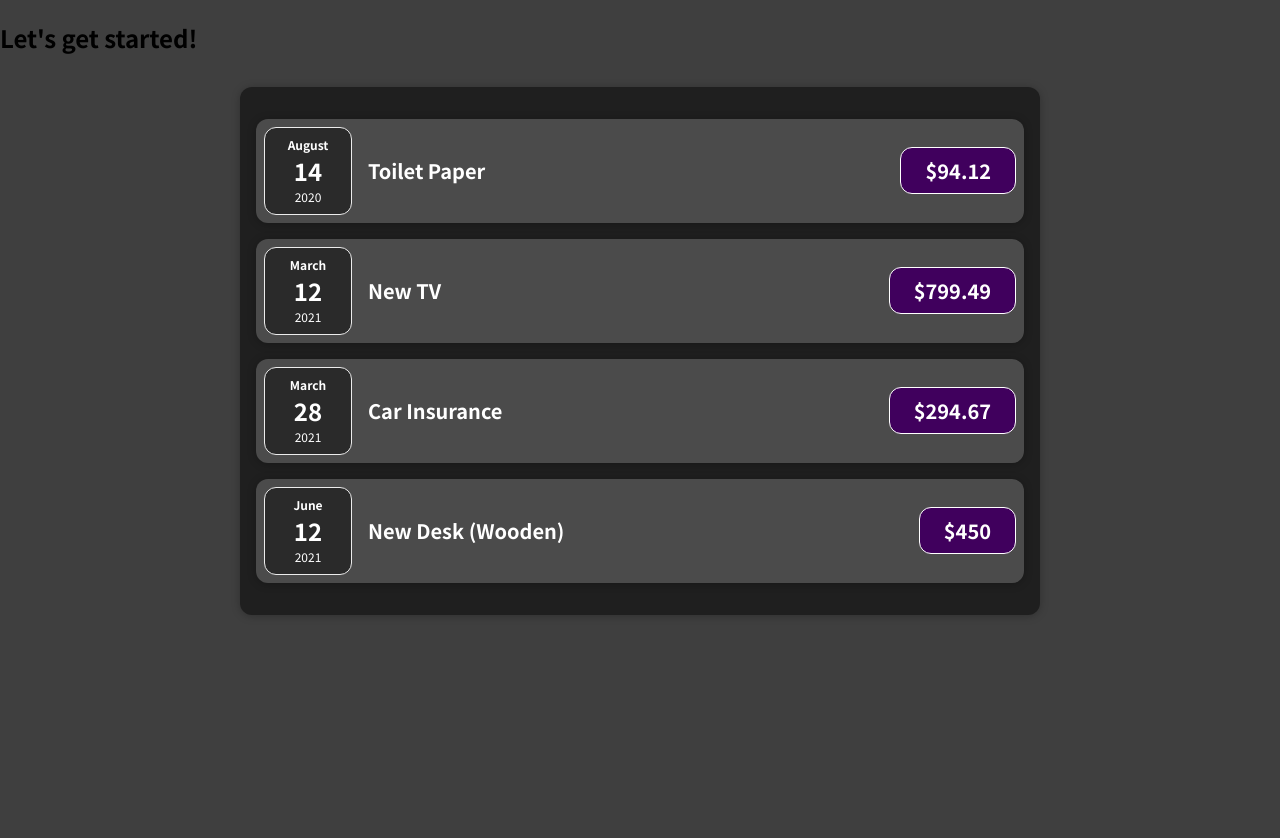
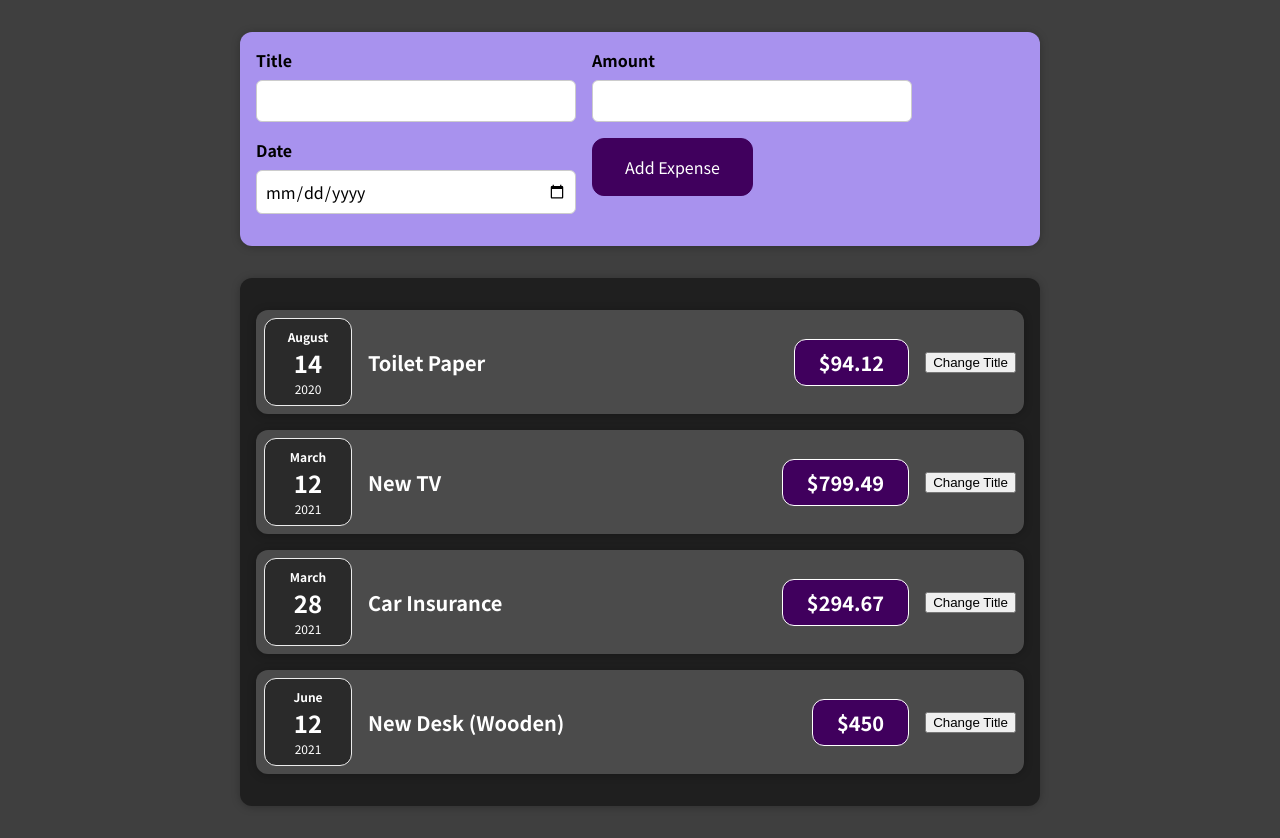
Before and after one commit to bbogomilov1/expenses-app--react, a React (Create React App) app: page / in a window 1280 px wide. Before the commit the page ends 800 px from the top, so only its background shows below. Built offline with nearby package versions, Linux system fonts and the light colour scheme.

Commit message:
working with state

```diff
--- a/src/App.js
+++ b/src/App.js
@@ -1,5 +1,6 @@
 // import React from "react";
 import Expenses from "./components/Expenses/Expenses";
+import NewExpense from "./components/NewExpense/NewExpense";
 
 const App = () => {
   const expenses = [
@@ -33,7 +34,7 @@
 
   return (
     <div>
-      <h2>Let's get started!</h2>
+      <NewExpense />
       <Expenses data={expenses} />
     </div>
   );
--- a/src/components/Expenses/ExpenseItem.js
+++ b/src/components/Expenses/ExpenseItem.js
@@ -1,14 +1,22 @@
+import { useState } from "react";
 import Card from "../UI/Card";
 import ExpenseDate from "./ExpenseDate";
 import "./ExpenseItem.css";
 
 const ExpenseItem = (props) => {
+  const [title, setTitle] = useState(props.title);
+
+  const clickHandler = () => {
+    setTitle("Updated!");
+  };
+
   return (
     <Card className="expense-item">
       <ExpenseDate date={props.date} />
       <div className="expense-item__description">
-        <h2>{props.title}</h2>
+        <h2>{title}</h2>
         <div className="expense-item__price">${props.amount}</div>
+        <button onClick={clickHandler}>Change Title</button>
       </div>
     </Card>
   );
--- /dev/null
+++ b/src/components/NewExpense/ExpenseForm.css
@@ -0,0 +1,26 @@
+.new-expense__controls {
+  display: flex;
+  flex-wrap: wrap;
+  gap: 1rem;
+  margin-bottom: 1rem;
+  text-align: left;
+}
+
+.new-expense__control label {
+  font-weight: bold;
+  margin-bottom: 0.5rem;
+  display: block;
+}
+
+.new-expense__control input {
+  font: inherit;
+  padding: 0.5rem;
+  border-radius: 6px;
+  border: 1px solid #ccc;
+  width: 20rem;
+  max-width: 100%;
+}
+
+.new-expense__actions {
+  text-align: right;
+}
--- /dev/null
+++ b/src/components/NewExpense/ExpenseForm.js
@@ -0,0 +1,27 @@
+import "./ExpenseForm.css";
+
+const ExpenseForm = () => {
+  return (
+    <form>
+      <div className="new-expense__controls">
+        <div className="new-expense__control">
+          <label>Title</label>
+          <input type="text" />
+        </div>
+        <div className="new-expense__control">
+          <label>Amount</label>
+          <input type="number" min="0.01" step="0.01" />
+        </div>
+        <div className="new-expense__control">
+          <label>Date</label>
+          <input type="date" min="2019-01-01" max="2022-12-31" />
+        </div>
+        <div class="new-expense__actions">
+          <button type="submit">Add Expense</button>
+        </div>
+      </div>
+    </form>
+  );
+};
+
+export default ExpenseForm;
--- /dev/null
+++ b/src/components/NewExpense/NewExpense.css
@@ -0,0 +1,38 @@
+.new-expense {
+  background-color: #a892ee;
+  padding: 1rem;
+  margin: 2rem auto;
+  width: 50rem;
+  max-width: 95%;
+  border-radius: 12px;
+  text-align: center;
+  box-shadow: 0 1px 8px rgba(0, 0, 0, 0.25);
+}
+
+.new-expense button {
+  font: inherit;
+  cursor: pointer;
+  padding: 1rem 2rem;
+  border: 1px solid #40005d;
+  background-color: #40005d;
+  color: white;
+  border-radius: 12px;
+  margin-right: 1rem;
+}
+
+.new-expense button:hover,
+.new-expense button:active {
+  background-color: #510674;
+  border-color: #510674;
+}
+
+.new-expense button.alternative {
+  color: #220131;
+  border-color: transparent;
+  background-color: transparent;
+}
+
+.new-expense button.alternative:hover,
+.new-expense button.alternative:active {
+  background-color: #ddb3f8;
+}
--- /dev/null
+++ b/src/components/NewExpense/NewExpense.js
@@ -0,0 +1,12 @@
+import "./NewExpense.css";
+import ExpenseForm from "./ExpenseForm";
+
+const NewExpense = () => {
+  return (
+    <div className="new-expense">
+      <ExpenseForm />
+    </div>
+  );
+};
+
+export default NewExpense;
```
